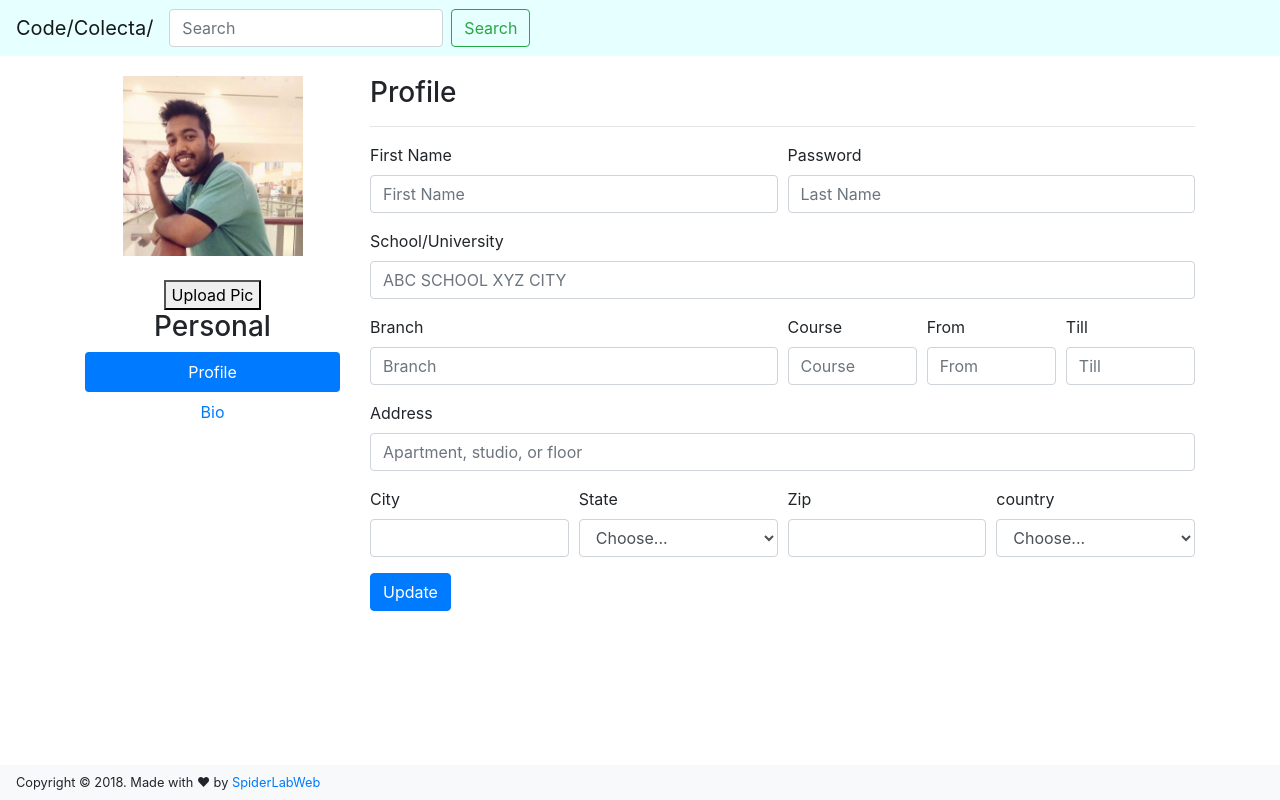
After one commit to georgianamit/CodeColecta, a PHP site: page /settings.php in a window 1280 px wide. The commit adds this page. Run offline with PHP 8.4, Linux system fonts and the light colour scheme; some libraries are stand-ins or nearby versions.

Commit message:
worked on settings page

```diff
--- a/home.php
+++ b/home.php
@@ -47,10 +47,10 @@ $trending = $post->getTrendingPost();
               </div>
               <div class="row" style="border-bottom: 1px solid grey;">
                 <div class="col-sm-6">
-                  <span class= "glyphicon glyphicon-arrow-up"></span><span class="budge"><?php echo $p['upvote']; ?></span>
+                  <span class= "glyphicon glyphicon-arrow-up"></span><span class="badge"><?php echo $p['upvote']; ?></span>
                 </div>
                 <div class="col-sm-6" style="border-left: 1px solid grey; border-right: 1px solid grey;">
-                  <span class="glyphicon glyphicon-arrow-down"></span><span class="budge"><?php echo $p['downvote']; ?></span>
+                  <span class="glyphicon glyphicon-arrow-down"></span><span class="badge"><?php echo $p['downvote']; ?></span>
                 </div>
               </div>
           </div>
--- a/includes/navigation.php
+++ b/includes/navigation.php
@@ -26,8 +26,12 @@
 </button>
 
 <div class="collapse navbar-collapse" id="navbarSupportedContent">
+  <form class="form-inline my-2 my-lg-0" style="float: right;">
+  <input class="form-control mr-sm-2" type="search" placeholder="Search" aria-label="Search">
+  <button class="btn btn-outline-success my-2 my-sm-0" type="submit">Search</button>
+  </form>
 <?php if(isset($_SESSION['username'])){ ?>
-    <ul class="navbar-nav mr-auto justify-content-end">
+    <ul class="navbar-nav justify-content-end">
       <li class="nav-item active">
           <a class="nav-link" href="#">Home</a>
       </li>
@@ -51,10 +55,7 @@
       </li>
     </ul>
 <?php } ?>
-    <form class="form-inline my-2 my-lg-0" style="float: right;">
-    <input class="form-control mr-sm-2" type="search" placeholder="Search" aria-label="Search">
-    <button class="btn btn-outline-success my-2 my-sm-0" type="submit">Search</button>
-    </form>
+
   </div>
 </nav>
 
--- /dev/null
+++ b/settings.php
@@ -0,0 +1,112 @@
+<?php
+include_once("includes/header.php");
+include_once("includes/navigation.php");
+ ?>
+<div class="container" style="padding-top:20px;">
+  <div class="row">
+    <div class="col-sm-3 text-center">
+      <div class="">
+          <img src="images/pic.jpg" height="180px" width="180px" alt="...">
+          <br><br>
+          <button type="button" name="update-pic" class="button button-info">Upload Pic</button>
+          <br>
+      </div>
+      <span><h3>Personal</h3></span>
+      <div class="nav flex-column nav-pills" id="v-pills-tab" role="tablist" aria-orientation="vertical">
+        <a class="nav-link in active" id="nav-profile-settings" data-toggle="pill" href="#profile-settings" role="tab" aria-controls="profile-settings" aria-selected="true">Profile</a>
+        <a class="nav-link" id="nav-bio-settings" data-toggle="pill" href="#bio-settings" role="tab" aria-controls="bio-settings" aria-selected="false">Bio</a>
+      </div>
+    </div>
+    <div class="col-sm-9">
+
+      <div class="tab-content" id="v-pills-tabContent">
+        <div class="tab-pane active" id="profile-settings" role="tabpanel" aria-labelledby="personal-settings">
+          <h3>Profile</h3>
+          <hr>
+          <form>
+            <div class="form-row">
+              <div class="form-group col-md-6">
+                <label for="first-name">First Name</label>
+                <input type="text" class="form-control" id="first-name" placeholder="First Name">
+              </div>
+              <div class="form-group col-md-6">
+                <label for="last-name">Password</label>
+                <input type="text" class="form-control" id="last-name" placeholder="Last Name">
+              </div>
+            </div>
+            <div class="form-group">
+              <label for="school-university">School/University</label>
+              <input type="text" class="form-control" id="school-university" placeholder="ABC SCHOOL XYZ CITY">
+            </div>
+            <div class="form-row">
+              <div class="form-group col-md-6">
+                <label for="branch">Branch</label>
+                <input type="text" class="form-control" id="branch" placeholder="Branch">
+              </div>
+              <div class="form-group col-md-2">
+                <label for="course">Course</label>
+                <input type="text" class="form-control" id="course" placeholder="Course">
+              </div>
+              <div class="form-group col-md-2">
+                <label for="from">From</label>
+                <input type="text" class="form-control" id="from" placeholder="From">
+              </div>
+              <div class="form-group col-md-2">
+                <label for="till">Till</label>
+                <input type="text" class="form-control" id="till" placeholder="Till">
+              </div>
+            </div>
+            <div class="form-group">
+              <label for="address">Address</label>
+              <input type="text" class="form-control" id="address" placeholder="Apartment, studio, or floor">
+            </div>
+            <div class="form-row">
+              <div class="form-group col-md-3">
+                <label for="city">City</label>
+                <input type="text" class="form-control" id="city">
+              </div>
+              <div class="form-group col-md-3">
+                <label for="state">State</label>
+                <select id="state" class="form-control">
+                  <option selected>Choose...</option>
+                  <option>...</option>
+                </select>
+              </div>
+              <div class="form-group col-md-3">
+                <label for="zip">Zip</label>
+                <input type="text" class="form-control" id="zip">
+              </div>
+              <div class="form-group col-md-3">
+                <label for="country">country</label>
+                <select id="country" class="form-control">
+                  <option selected>Choose...</option>
+                  <option>...</option>
+                </select>
+              </div>
+            </div>
+            <button type="submit" class="btn btn-primary" name="update-profile">Update</button>
+          </form>
+        </div>
+        <div class="tab-pane fade" id="bio-settings" role="tabpanel" aria-labelledby="personal-settings">
+          <h3>Bio</h3>
+          <hr>
+          <form>
+            <div class="form-group">
+              <label for="motto">Motto</label>
+              <input type="text" class="form-control" id="motto" placeholder="CODING IS MY LIFE">
+            </div>
+            <div class="form-group">
+              <label for="website">Website</label>
+              <input type="text" class="form-control" id="website" placeholder="http://www.spiderlabweb.com">
+            </div>
+            <div class="form-group">
+              <label for="about">Describe yourself</label>
+              <textarea class="form-control" id="about" rows="5"></textarea>
+            </div>
+          </form>
+        </div>
+      </div>
+    </div>
+  </div>
+</div>
+<?php include_once("includes/footer.php"); ?>
```
Also changed, not shown: profile.php (+8 -7 lines).
